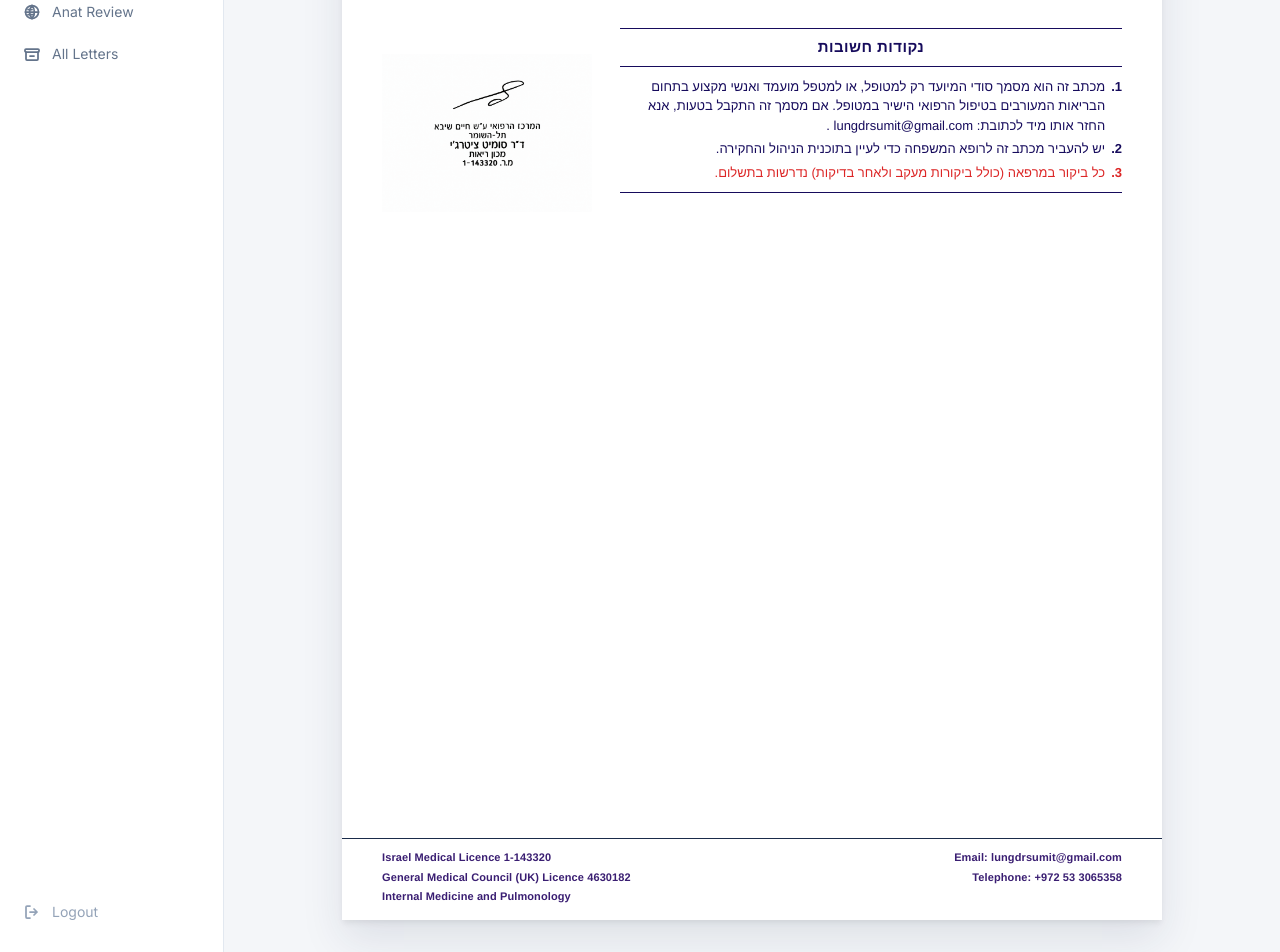
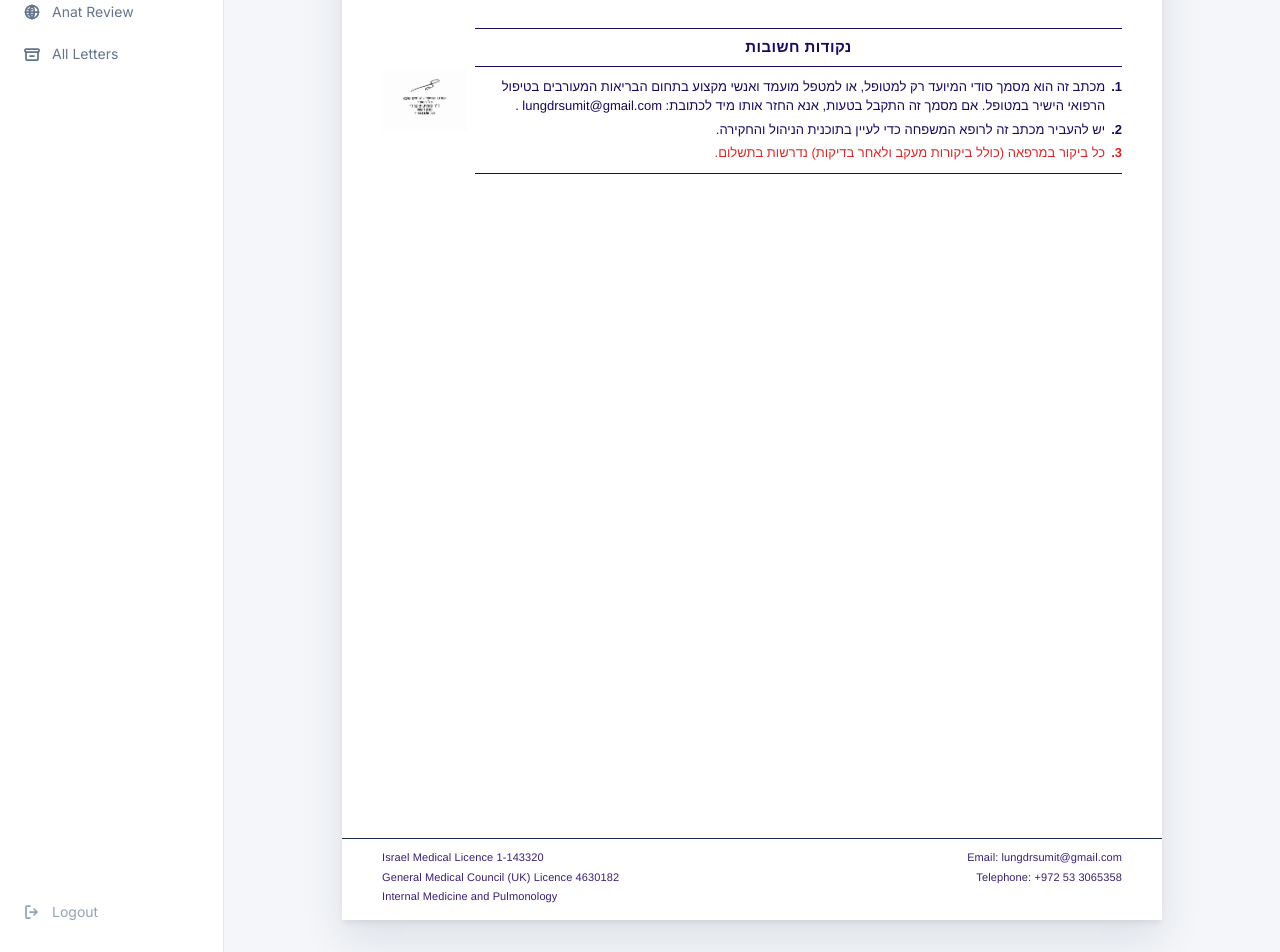
Before and after one commit to AdamFogel09/clinic-letter-manager, a Next.js app: page /workspace/letter-preview in a window 1280 px wide. Shown: the part 303-1255 px from the top of the page. Built offline with nearby package versions, Linux system fonts and the light colour scheme.

Commit message:
Widen Important Notes text to ~2 lines per note; footer text non-bold
- Stamp shrunk 210px -> 85px, gap 28px -> 8px; notes section gains ~165px
  giving ~647px width which fits the longest note in ~2 lines
- Footer fontWeight 700 -> 400

Co-Authored-By: Claude Sonnet 4.6 <noreply@anthropic.com>

```diff
--- a/app/workspace/letter-preview/page.tsx
+++ b/app/workspace/letter-preview/page.tsx
@@ -830,15 +830,15 @@ export default function LetterPreviewPage() {
         <A4Page>
           {/* Stamp (left) + Important Notes box (right) — kept together, no page splits */}
           <div style={{ breakInside: "avoid", pageBreakInside: "avoid" }}>
-            <div style={{ display: "flex", gap: 28, alignItems: "stretch" }}>
+            <div style={{ display: "flex", gap: 8, alignItems: "stretch" }}>
 
               {/* Stamp on the left — standalone, no border */}
               <div style={{
-                flexShrink: 0, width: 210,
+                flexShrink: 0, width: 85,
                 display: "flex", alignItems: "center", justifyContent: "center",
               }}>
                 {/* eslint-disable-next-line @next/next/no-img-element */}
-                <img src="/stamp.png" alt="Official Stamp" style={{ width: 210, height: 210, objectFit: "contain", display: "block" }} />
+                <img src="/stamp.png" alt="Official Stamp" style={{ width: 85, height: 85, objectFit: "contain", display: "block" }} />
               </div>
 
               {/* Important Notes on the right */}
--- a/components/letter/LetterFooter.tsx
+++ b/components/letter/LetterFooter.tsx
@@ -12,23 +12,23 @@ export default function LetterFooter() {
     }}>
       {/* Left — licences + specialty */}
       <div style={{ flexShrink: 0 }}>
-        <p style={{ fontSize: 11, color: "#3A1E72", fontWeight: 700, margin: "0 0 2px", lineHeight: 1.6, letterSpacing: "0.01em" }}>
+        <p style={{ fontSize: 11, color: "#3A1E72", fontWeight: 400, margin: "0 0 2px", lineHeight: 1.6, letterSpacing: "0.01em" }}>
           Israel Medical Licence 1-143320
         </p>
-        <p style={{ fontSize: 11, color: "#3A1E72", fontWeight: 700, margin: "0 0 2px", lineHeight: 1.6, letterSpacing: "0.01em" }}>
+        <p style={{ fontSize: 11, color: "#3A1E72", fontWeight: 400, margin: "0 0 2px", lineHeight: 1.6, letterSpacing: "0.01em" }}>
           General Medical Council (UK) Licence 4630182
         </p>
-        <p style={{ fontSize: 11, color: "#3A1E72", fontWeight: 700, margin: 0, lineHeight: 1.6, letterSpacing: "0.01em" }}>
+        <p style={{ fontSize: 11, color: "#3A1E72", fontWeight: 400, margin: 0, lineHeight: 1.6, letterSpacing: "0.01em" }}>
           Internal Medicine and Pulmonology
         </p>
       </div>
 
       {/* Right — contact */}
       <div style={{ textAlign: "right" }}>
-        <p style={{ fontSize: 11, color: "#3A1E72", fontWeight: 700, margin: "0 0 2px", lineHeight: 1.6, letterSpacing: "0.01em" }}>
+        <p style={{ fontSize: 11, color: "#3A1E72", fontWeight: 400, margin: "0 0 2px", lineHeight: 1.6, letterSpacing: "0.01em" }}>
           Email: lungdrsumit@gmail.com
         </p>
-        <p style={{ fontSize: 11, color: "#3A1E72", fontWeight: 700, margin: 0, lineHeight: 1.6, letterSpacing: "0.01em" }}>
+        <p style={{ fontSize: 11, color: "#3A1E72", fontWeight: 400, margin: 0, lineHeight: 1.6, letterSpacing: "0.01em" }}>
           Telephone: +972 53 3065358
         </p>
       </div>
```
